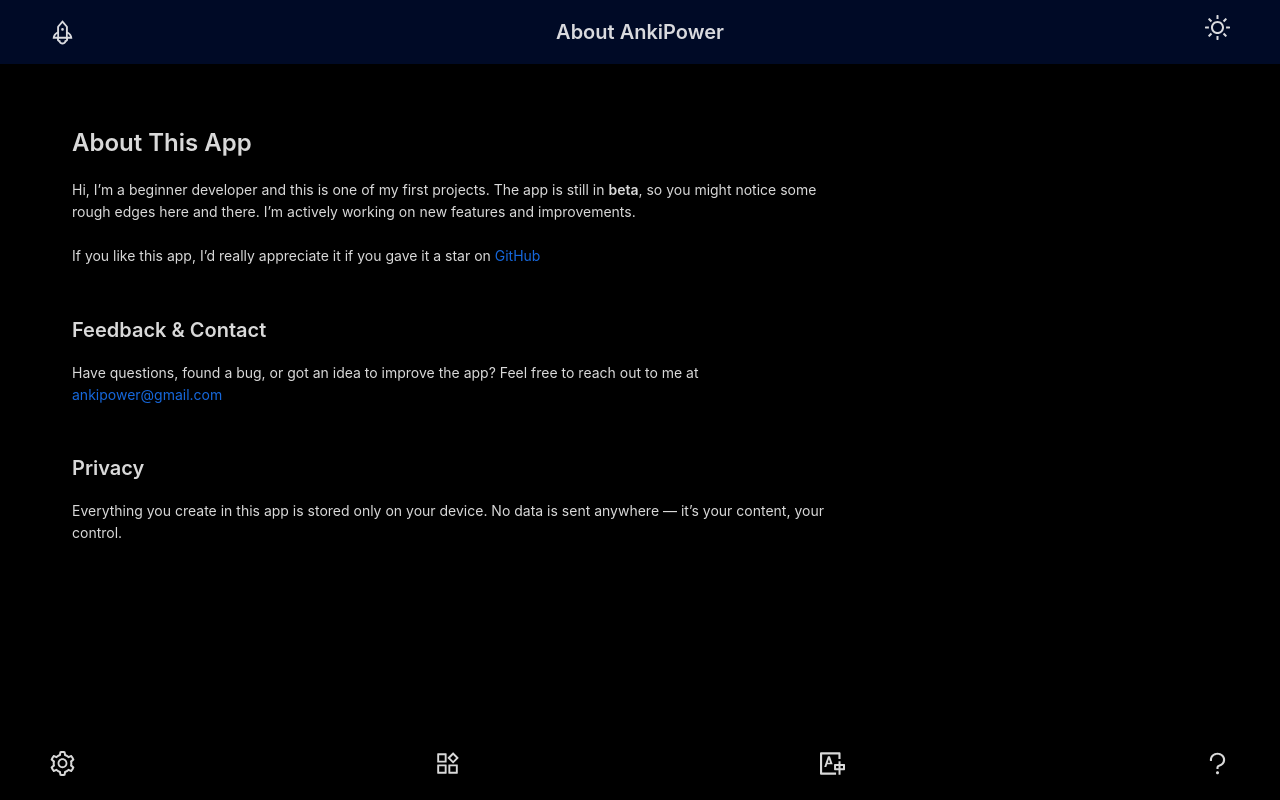
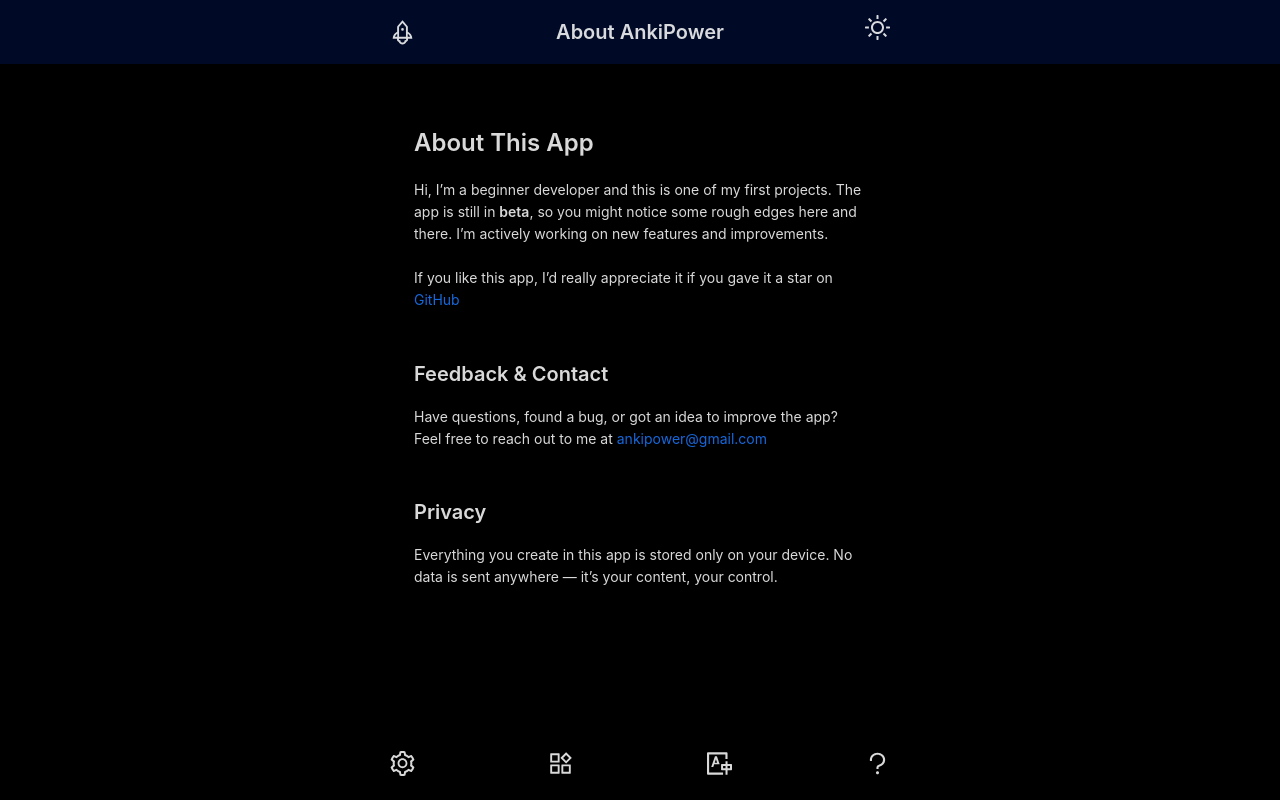
Before and after one commit to KrasNadin/ai-cardgenerator, a React (Vite) app: page /info in a window 1280 px wide. Built offline with nearby package versions, Linux system fonts and the light colour scheme.

Commit message:
fix: small size fixes

```diff
--- a/index.html
+++ b/index.html
@@ -11,7 +11,7 @@
 		<link rel="icon" type="image/png" sizes="32x32" href="/img/icons/favicon-32x32.png" />
 		<link rel="icon" type="image/png" sizes="16x16" href="/img/icons/favicon-16x16.png" />
 
-		<title>Test App</title>
+		<title>AnkiPower: AI card generator</title>
 	</head>
 	<body class="light" style="background: #f5f5f5">
 
--- a/src/app/App.tsx
+++ b/src/app/App.tsx
@@ -33,10 +33,14 @@
 							<Header setTheme={setMode} currentTheme={mode} />
 						</AntdHeader>
 						<AntdContend style={{ padding: '15px 48px', overflowY: 'auto' }}>
-							<Routes>{renderRoutes(routes)}</Routes>
+							<div style={{ maxWidth: '500px', margin: '0 auto', width: '100%' }}>
+								<Routes>{renderRoutes(routes)}</Routes>
+							</div>
 						</AntdContend>
 						<AntdFooter>
-							<Footer />
+							<div style={{ maxWidth: '500px', margin: '0 auto', width: '100%' }}>
+								<Footer />
+							</div>
 						</AntdFooter>
 					</BrowserRouter>
 				</Layout>
--- a/src/components/layouts/header/index.tsx
+++ b/src/components/layouts/header/index.tsx
@@ -22,7 +22,7 @@
 	};
 
 	return (
-		<Flex justify='space-between' align='center' style={{ height: '100%' }}>
+		<Flex justify='space-between' align='center' style={{ height: '100%', margin: '0 auto', maxWidth: '500px' }}>
 			<RocketOutlined className='mainIcon' />
 			<Title level={4} style={{ margin: 0 }}>
 				{title}
```
